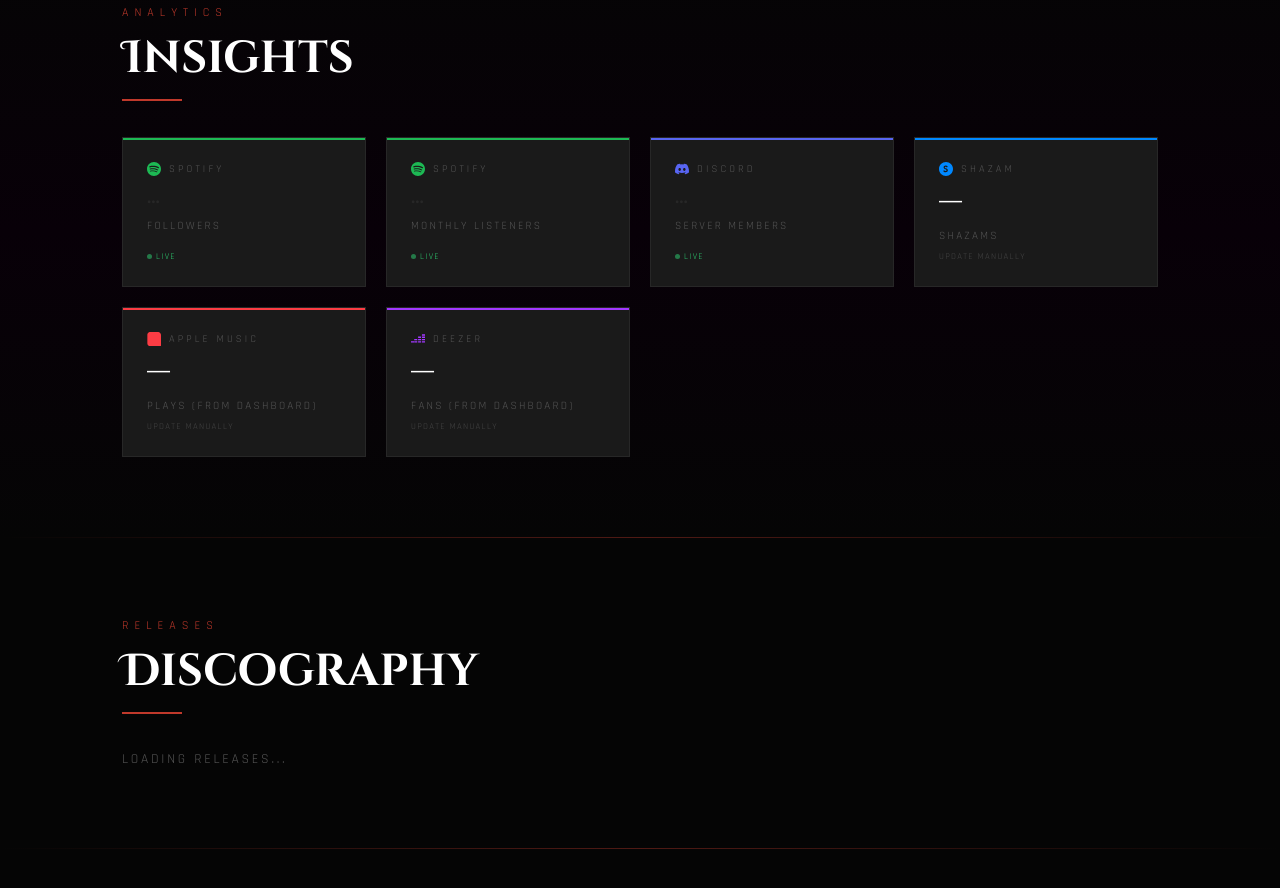
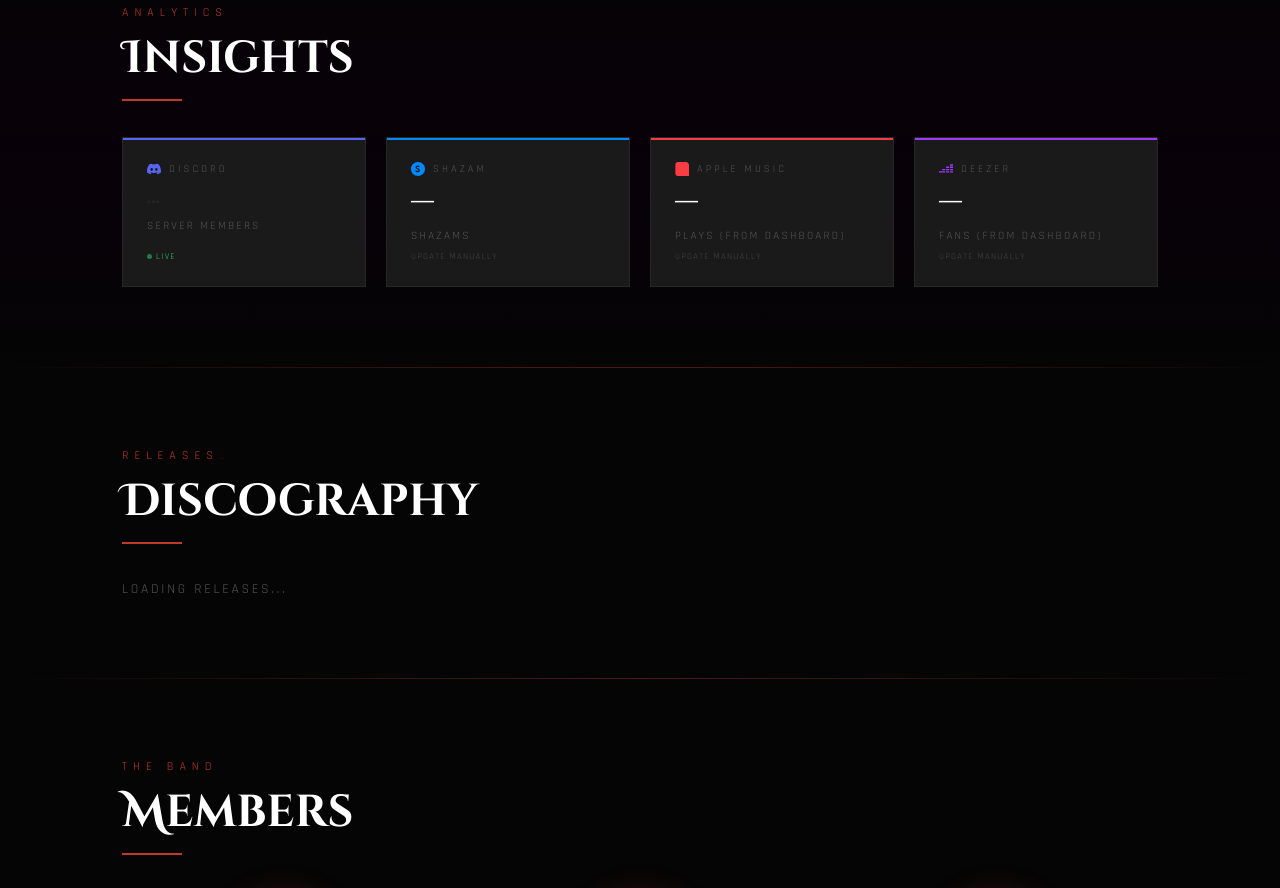
Before and after one commit to TheFallenNightAdmin/Death.Syndicate_web, a website: page index.html in a window 1280 px wide. Shown: the part 1440-2328 px from the top of the page. Drawn offline with Linux system fonts and the light colour scheme.

Commit message:
Remove Spotify insights from index.html
Removed Spotify insights sections and their related loading logic from the HTML and JavaScript.

```diff
--- a/index.html
+++ b/index.html
@@ -781,28 +781,6 @@
 
     <div class="insights-grid">
 
-      <!-- Spotify Followers — LIVE -->
-      <div class="insight-card" style="--accent-color:#1db954;">
-        <div class="insight-platform">
-          <svg width="14" height="14" viewBox="0 0 24 24" fill="#1db954"><path d="M12 0C5.4 0 0 5.4 0 12s5.4 12 12 12 12-5.4 12-12S18.66 0 12 0zm5.521 17.34c-.24.359-.66.48-1.021.24-2.82-1.74-6.36-2.101-10.561-1.141-.418.122-.779-.179-.899-.539-.12-.421.18-.78.54-.9 4.56-1.021 8.52-.6 11.64 1.32.42.18.479.659.301 1.02zm1.44-3.3c-.301.42-.841.6-1.262.3-3.239-1.98-8.159-2.58-11.939-1.38-.479.12-1.02-.12-1.14-.6-.12-.48.12-1.021.6-1.141C9.6 9.9 15 10.561 18.72 12.84c.361.181.54.78.241 1.2zm.12-3.36C15.24 8.4 8.82 8.16 5.16 9.301c-.6.179-1.2-.181-1.38-.721-.18-.601.18-1.2.72-1.381 4.26-1.26 11.28-1.02 15.721 1.621.539.3.719 1.02.419 1.56-.299.421-1.02.599-1.559.3z"/></svg>
-          Spotify
-        </div>
-        <div class="insight-value loading" id="sp-followers">...</div>
-        <div class="insight-label">Followers</div>
-        <span class="insight-live">Live</span>
-      </div>
-
-      <!-- Spotify Monthly Listeners — LIVE -->
-      <div class="insight-card" style="--accent-color:#1db954;">
-        <div class="insight-platform">
-          <svg width="14" height="14" viewBox="0 0 24 24" fill="#1db954"><path d="M12 0C5.4 0 0 5.4 0 12s5.4 12 12 12 12-5.4 12-12S18.66 0 12 0zm5.521 17.34c-.24.359-.66.48-1.021.24-2.82-1.74-6.36-2.101-10.561-1.141-.418.122-.779-.179-.899-.539-.12-.421.18-.78.54-.9 4.56-1.021 8.52-.6 11.64 1.32.42.18.479.659.301 1.02zm1.44-3.3c-.301.42-.841.6-1.262.3-3.239-1.98-8.159-2.58-11.939-1.38-.479.12-1.02-.12-1.14-.6-.12-.48.12-1.021.6-1.141C9.6 9.9 15 10.561 18.72 12.84c.361.181.54.78.241 1.2zm.12-3.36C15.24 8.4 8.82 8.16 5.16 9.301c-.6.179-1.2-.181-1.38-.721-.18-.601.18-1.2.72-1.381 4.26-1.26 11.28-1.02 15.721 1.621.539.3.719 1.02.419 1.56-.299.421-1.02.599-1.559.3z"/></svg>
-          Spotify
-        </div>
-        <div class="insight-value loading" id="sp-listeners">...</div>
-        <div class="insight-label">Monthly Listeners</div>
-        <span class="insight-live">Live</span>
-      </div>
-
       <!-- Discord Members — LIVE -->
       <div class="insight-card" style="--accent-color:#5865f2;">
         <div class="insight-platform">
@@ -996,21 +974,9 @@
       const data = await res.json();
       if (data.error) throw new Error(data.error);
 
-      // Update insights
-      document.getElementById('sp-followers').textContent = fmt(data.followers);
-      document.getElementById('sp-followers').classList.remove('loading');
-      document.getElementById('sp-listeners').textContent = data.popularity + ' / 100';
-      document.getElementById('sp-listeners').classList.remove('loading');
-
       // Render discography
       renderDiscography(data.releases);
     } catch(e) {
-      ['sp-followers','sp-listeners'].forEach(id => {
-        const el = document.getElementById(id);
-        el.textContent = 'Error';
-        el.classList.remove('loading');
-        el.classList.add('error');
-      });
       document.getElementById('disc-grid').innerHTML =
         '<div style="color:#555;font-family:Rajdhani,sans-serif;letter-spacing:0.2em;font-size:0.85rem;text-transform:uppercase;">Could not load releases.</div>';
     }
```
